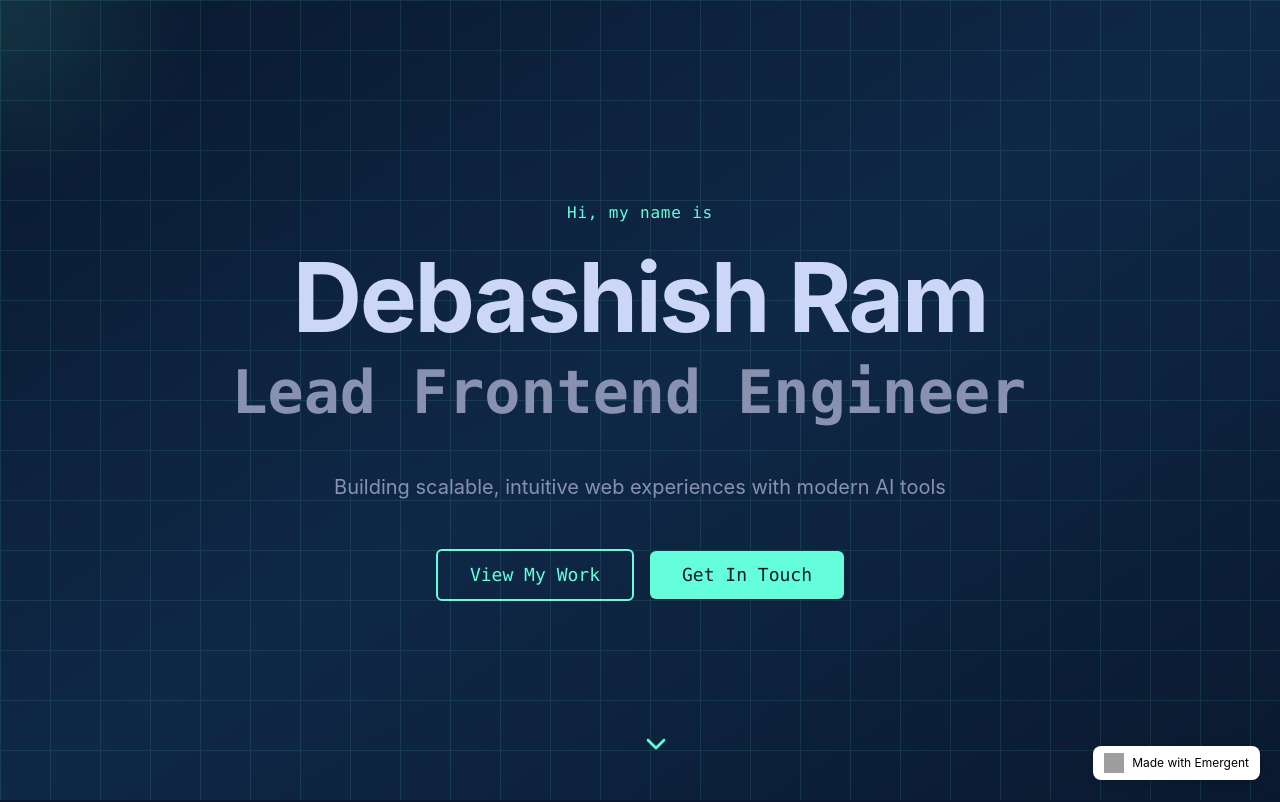
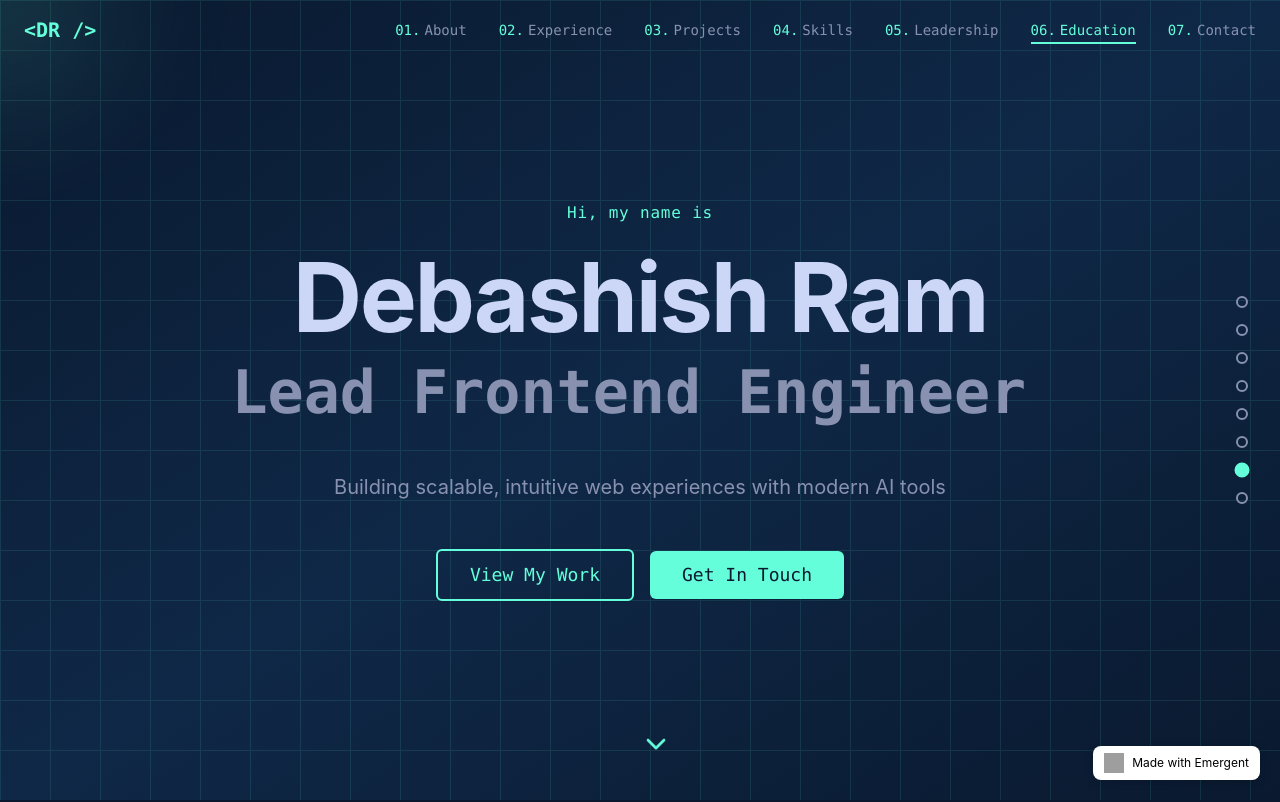
Before and after one commit to Debashish21/my-profile, a React (Create React App) app in the folder frontend/: page / in a window 1280 px wide. Shown: the top 802 px of the page. Built offline with nearby package versions, Linux system fonts and the light colour scheme; grey boxes are pictures that could not be loaded.

Commit message:
auto-commit for b5f50cb3-3744-4b21-959e-4a7b8336809f

```diff
--- a/frontend/src/App.js
+++ b/frontend/src/App.js
@@ -1,6 +1,8 @@
 import React from 'react';
 import './App.css';
 import { portfolioData } from './mock';
+import Navigation from './components/Navigation';
+import ScrollToTop from './components/ScrollToTop';
 import Hero from './components/Hero';
 import About from './components/About';
 import Experience from './components/Experience';
@@ -13,6 +15,8 @@ import Contact from './components/Contact';
 function App() {
   return (
     <div className="App">
+      <Navigation />
+      <ScrollToTop />
       <Hero data={portfolioData} />
       <About data={portfolioData} />
       <Experience data={portfolioData} />
```
